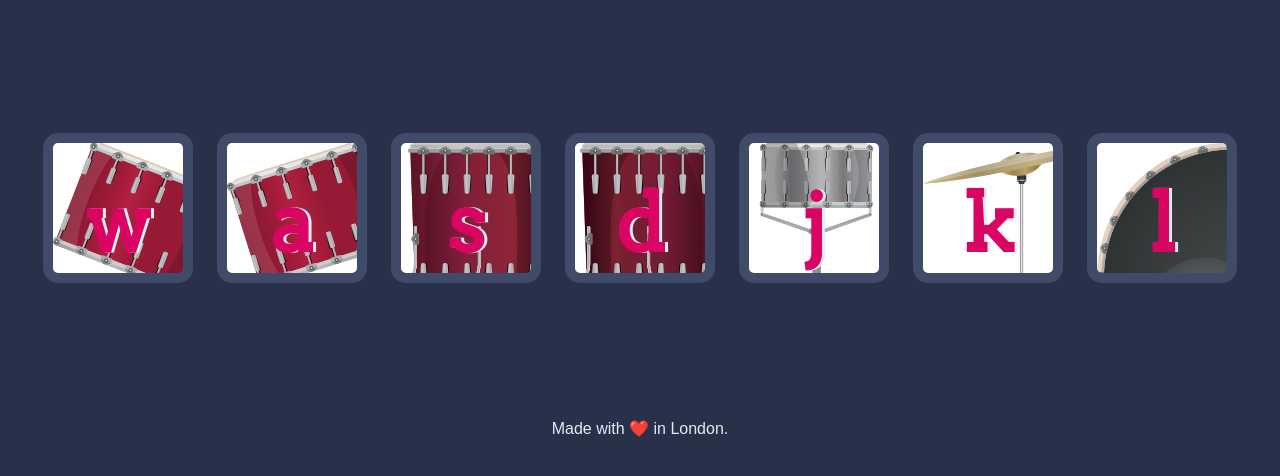
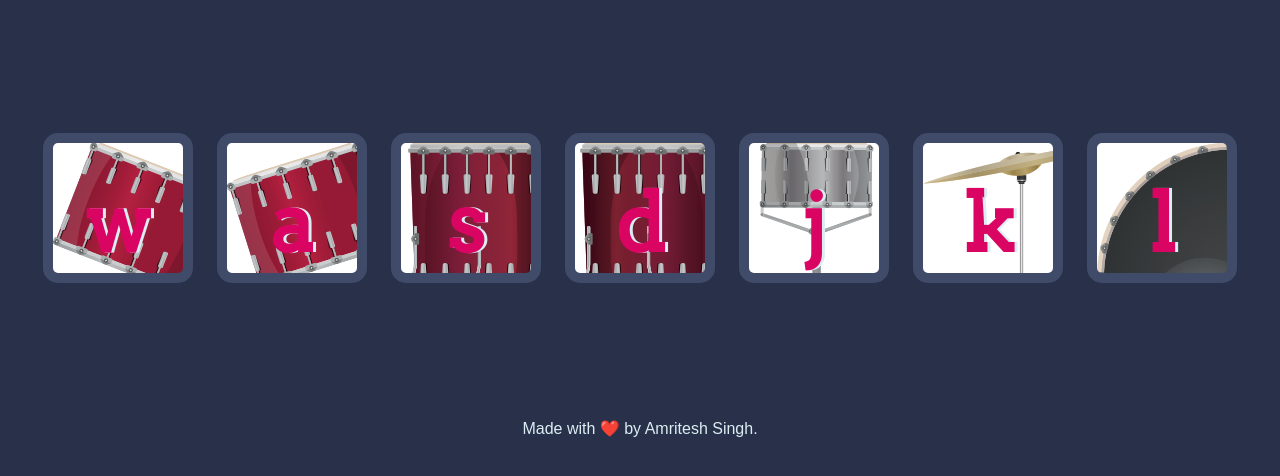
Before and after one commit to AmriteshSingh-c/DrumKit, a plain HTML site: page index.html in a window 1280 px wide. Shown: the part 156-632 px from the top of the page. Drawn offline with Linux system fonts and the light colour scheme.

Commit message:
Update index.html

```diff
--- a/index.html
+++ b/index.html
@@ -22,7 +22,7 @@
 
 
     <footer>
-        Made with ❤️ in London.
+        Made with ❤️ by Amritesh Singh.
     </footer>
     <script src="index.js"></script>
 </body>
```
